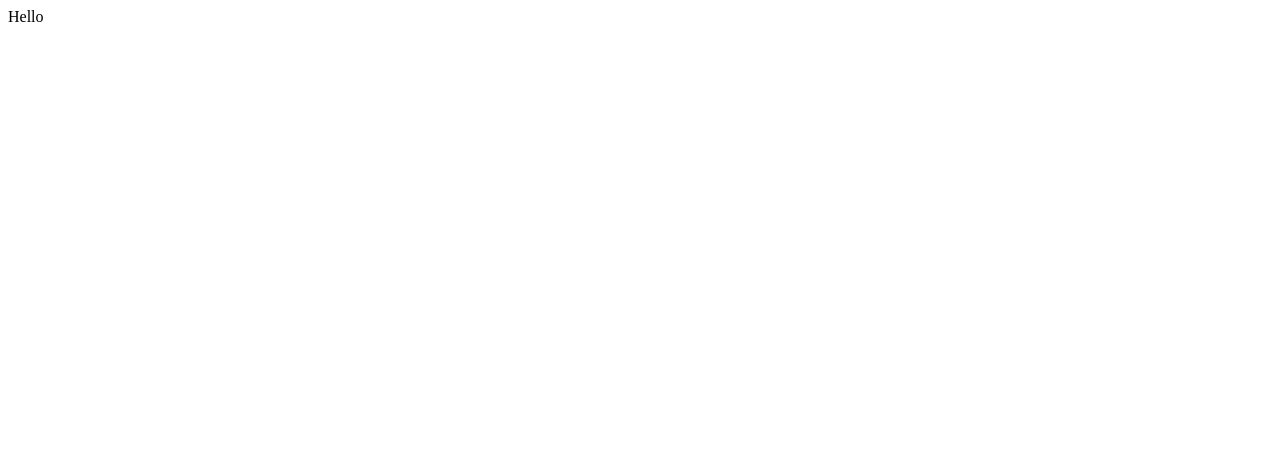
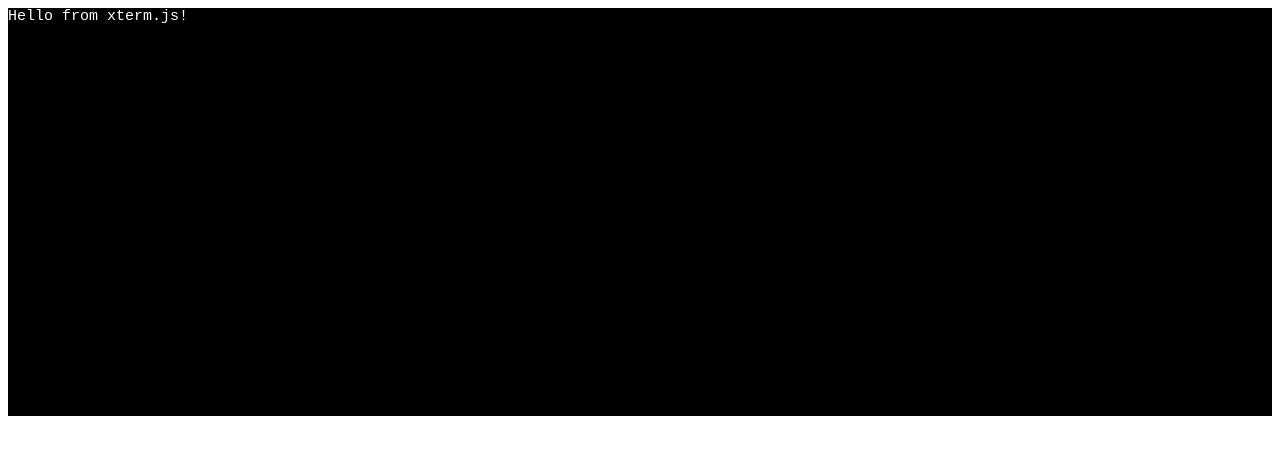
Before and after one commit to matejstastny/iris, a React app: page / in a window 1280 px wide. Shown: the top 454 px of the page. Built offline with nearby package versions, Linux system fonts and the light colour scheme; the HTML template or start-up script is replaced by a standard one.

Commit message:
feat: Added simple xterm frontend

```diff
--- a/src/App.tsx
+++ b/src/App.tsx
@@ -1,7 +1,8 @@
 import './styles/main.css';
+import TerminalView from './Terminal';
 
 function App() {
-    return <div className="terminal">Hello</div>;
+    return <TerminalView />;
 }
 
 export default App;
--- /dev/null
+++ b/src/Terminal.tsx
@@ -0,0 +1,25 @@
+import { useEffect, useRef } from 'react';
+import { Terminal } from '@xterm/xterm';
+import { FitAddon } from '@xterm/addon-fit';
+import '@xterm/xterm/css/xterm.css';
+
+function TerminalView() {
+    const containerRef = useRef<HTMLDivElement>(null);
+
+    useEffect(() => {
+        const term = new Terminal();
+        const fitAddon = new FitAddon();
+
+        term.loadAddon(fitAddon);
+        term.open(containerRef.current!);
+        fitAddon.fit();
+
+        term.write('Hello from xterm.js!\r\n');
+
+        return () => term.dispose();
+    }, []);
+
+    return <div ref={containerRef} style={{ height: '100%', width: '100%' }} />;
+}
+
+export default TerminalView;
```
